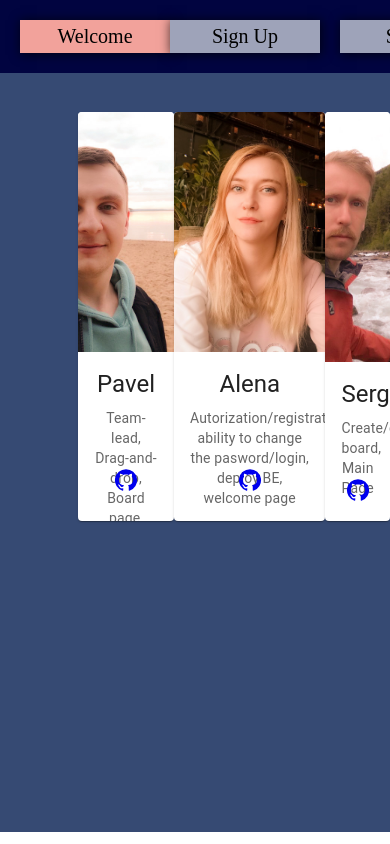
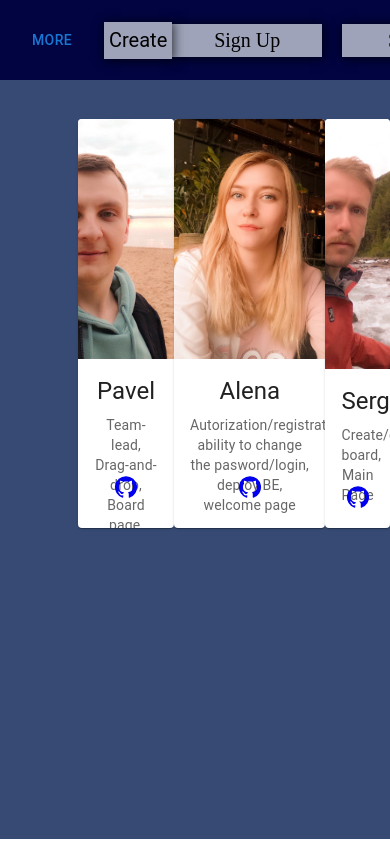
Before and after one commit to pavelguest/project-management-app, a React (Create React App) app in the folder project-management-app/: page / in a window 390 px wide. Shown: the top 844 px of the page. Built offline with nearby package versions, Linux system fonts and the light colour scheme; no server answers.

Commit message:
feat: implement header menu for screen less than 945px

```diff
--- a/project-management-app/src/components/Header/Header.css
+++ b/project-management-app/src/components/Header/Header.css
@@ -5,6 +5,7 @@
   padding: 20px;
   font-size: calc(10px + 2vmin);
   color: white;
+  height: 80px;
   background-color: var(--darck-blue);
 }
 
@@ -17,8 +18,7 @@
 
 .header__nav-wrapper {
   display: flex;
-  /* gap: 20px; */
-  justify-content: space-between;
+  gap: 20px;
   width: 100%;
 }
 
@@ -42,4 +42,7 @@
 
 @media (max-width: 945px) {
 
+  .header__nav {
+    display: none;
+  }
 }
--- a/project-management-app/src/components/Header/Header.tsx
+++ b/project-management-app/src/components/Header/Header.tsx
@@ -4,12 +4,15 @@ import './Header.css';
 import { CreateBoardBtn } from '../CreateBoard';
 import { useAppSelector } from '../../hooks/redux';
 import EditBtn from '../EditBth/EditBtn';
+import HeaderMenu from '../HeaderMenu';
 
 export const Header = () => {
   const { auth } = useAppSelector((state) => state.authReducers);
+
   return (
     <header className="app-header">
       <div className="header__nav-wrapper">
+        <HeaderMenu />
         <nav className="header__nav">
           <NavLink to="/" className={({ isActive }) => 'nav__link' + (isActive ? ' active' : '')}>
             Welcome
@@ -28,7 +31,6 @@ export const Header = () => {
               >
                 Board
               </NavLink>
-              <CreateBoardBtn />
               <NavLink
                 to="/edit"
                 className={({ isActive }) => 'nav__link' + (isActive ? ' active' : '')}
@@ -38,8 +40,27 @@ export const Header = () => {
             </>
           )}
         </nav>
-        <AuthorizationBtn />
+        <CreateBoardBtn />
       </div>
+      <AuthorizationBtn />
     </header>
   );
 };
+
+// type Timeout = ReturnType<typeof setTimeout>;
+
+// window.addEventListener('resize', resizeThrottler, false);
+
+// let resizeTimeout: null | Timeout;
+// function resizeThrottler() {
+//   if (!resizeTimeout) {
+//     resizeTimeout = setTimeout(function () {
+//       resizeTimeout = null;
+//       actualResizeHandler();
+//     }, 66);
+//   }
+// }
+
+// function actualResizeHandler() {
+//   console.log('resized' + window.screen.width);
+// }
--- /dev/null
+++ b/project-management-app/src/components/HeaderMenu/HeaderMenu.css
@@ -0,0 +1,16 @@
+.more-menu {
+  display: none;
+  transform: 0.3s;
+  border-radius: 4px;
+}
+
+.more-menu:hover {
+  background-color: var(--light-blue) ;
+}
+
+@media (max-width: 945px) {
+
+  .more-menu {
+    display: block;
+  }
+}
--- /dev/null
+++ b/project-management-app/src/components/HeaderMenu/HeaderMenu.tsx
@@ -0,0 +1,60 @@
+import React from 'react';
+import Button from '@mui/material/Button';
+import Menu from '@mui/material/Menu';
+import MenuItem from '@mui/material/MenuItem';
+import './HeaderMenu.css';
+import { useNavigate } from 'react-router-dom';
+
+export const HeaderMenu = () => {
+  const [anchorEl, setAnchorEl] = React.useState<null | HTMLElement>(null);
+  const open = Boolean(anchorEl);
+  const navigate = useNavigate();
+  const handleClick = (event: React.MouseEvent<HTMLButtonElement>) => {
+    setAnchorEl(event.currentTarget);
+  };
+  const handleClose = (props: string) => {
+    switch (props) {
+      case 'welcome':
+        navigate('/');
+        break;
+      case 'main':
+        navigate('/main');
+        break;
+      case 'board':
+        navigate('/board');
+        break;
+      case 'edit-profile':
+        navigate('/edit');
+        break;
+    }
+    setAnchorEl(null);
+  };
+
+  return (
+    <div className="more-menu">
+      <Button
+        id="basic-button"
+        aria-controls={open ? 'basic-menu' : undefined}
+        aria-haspopup="true"
+        aria-expanded={open ? 'true' : undefined}
+        onClick={handleClick}
+      >
+        More
+      </Button>
+      <Menu
+        id="basic-menu"
+        anchorEl={anchorEl}
+        open={open}
+        onClose={handleClose}
+        MenuListProps={{
+          'aria-labelledby': 'basic-button',
+        }}
+      >
+        <MenuItem onClick={() => handleClose('welcome')}>Welcome</MenuItem>
+        <MenuItem onClick={() => handleClose('main')}>Main</MenuItem>
+        <MenuItem onClick={() => handleClose('board')}>Board</MenuItem>
+        <MenuItem onClick={() => handleClose('edit-profile')}>Edit profile</MenuItem>
+      </Menu>
+    </div>
+  );
+};
--- /dev/null
+++ b/project-management-app/src/components/HeaderMenu/index.ts
@@ -0,0 +1,3 @@
+import { HeaderMenu } from './HeaderMenu';
+
+export default HeaderMenu;
--- a/project-management-app/src/pages/MainPage/MainPage.css
+++ b/project-management-app/src/pages/MainPage/MainPage.css
@@ -3,7 +3,7 @@
 }
 
 .main-page {
-  min-height: calc(100vh - 79px);
+  min-height: calc(100vh - 80px);
   background-color: var(--light-blue);
 }
 
@@ -12,6 +12,7 @@
   gap: 20px;
   padding: 20px;
   flex-wrap: wrap;
+  justify-content: center;
 }
 
 .board {
```
